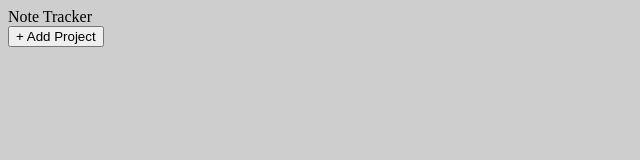
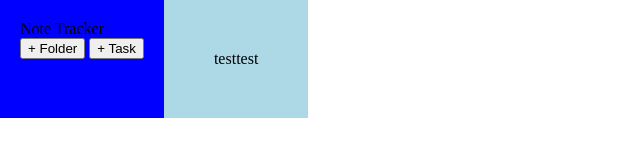
Before and after one commit to miiv0/todolist, a website: page src/index.html in a window 1280 px wide. Shown: the whole page, without its empty margins (0-640 px from the left). Drawn offline with Linux system fonts and the light colour scheme.

Commit message:
add style

```diff
--- a/src/index.html
+++ b/src/index.html
@@ -10,12 +10,21 @@
 </head>
 
 <body>
-    <div id="sidebar">
-        <div>Note Tracker</div>
-        <button id="openModal">+ Add Project</button>
-        <div id="projects"></div>
-
-        <div class="modal" id="modal">
+    <div class="modal" id="folderModal">
+        <div class="modalInner">
+            <div class="modalHeader">
+                <div>Add Folder</div>
+                <button id="closeModal">X</button>
+            </div>
+            <form id="folderForm">
+                <div class="titleInfo">Title</div>
+                <input type="text" class="input" placeholder="Folder Name" required>
+                <input type="text" class="input" placeholder="Description" required>
+                <button type="button" id="addFolderButton">Add</button>
+            </form>
+        </div>
+    </div>
+    <div class="modal" id="taskModal">
         <div class="modalInner">
             <div class="modalHeader">
                 <div>Add Task</div>
@@ -28,13 +37,19 @@
                 <input type="text" class="input" placeholder="Enter description" required>
                 <div class="Date">Date</div>
                 <input type="date" class="input" required>
-                    <button type="submit">Add</button>
+                <button type="button" id="addTaskButton">Add</button>
             </form>
         </div>
     </div>
+    <div id="sidebar">
+        <div>Note Tracker</div>
+        <button id="openFolderModal">+ Folder</button>
+        <button id="openTaskModal">+ Task</button>
+        <div id="content"></div>
     </div>
-    <div id="main">
-        <div id="tasks"></div>
+    <div id="noteContent">
+        <div id="noteTitle">test</div>
+        <div id="noteDescription">test</div>
     </div>
 </body>
 
--- a/src/styles.css
+++ b/src/styles.css
@@ -1,5 +1,8 @@
 body {
-    background-color: rgb(206, 206, 206);
+    background-color: rgb(255, 255, 255);
+    display: flex;
+    flex-direction: row;
+    margin: 0
 }
 
 .modal {
@@ -40,3 +43,18 @@ body {
     align-items: center;
     flex-direction: column;
 }
+
+#sidebar {
+    padding-left: 20px;
+    padding-right: 20px;
+    padding-top: 20px;
+    background-color: blue;
+}
+
+#noteContent {
+    padding: 50px;
+    background-color: lightblue;
+    display: flex;
+    align-items: center;
+    justify-content: center;
+}
```
Also changed, not shown: src/index.js (line endings or trailing spaces). Lines whose indentation alone changed are shown as unchanged.
